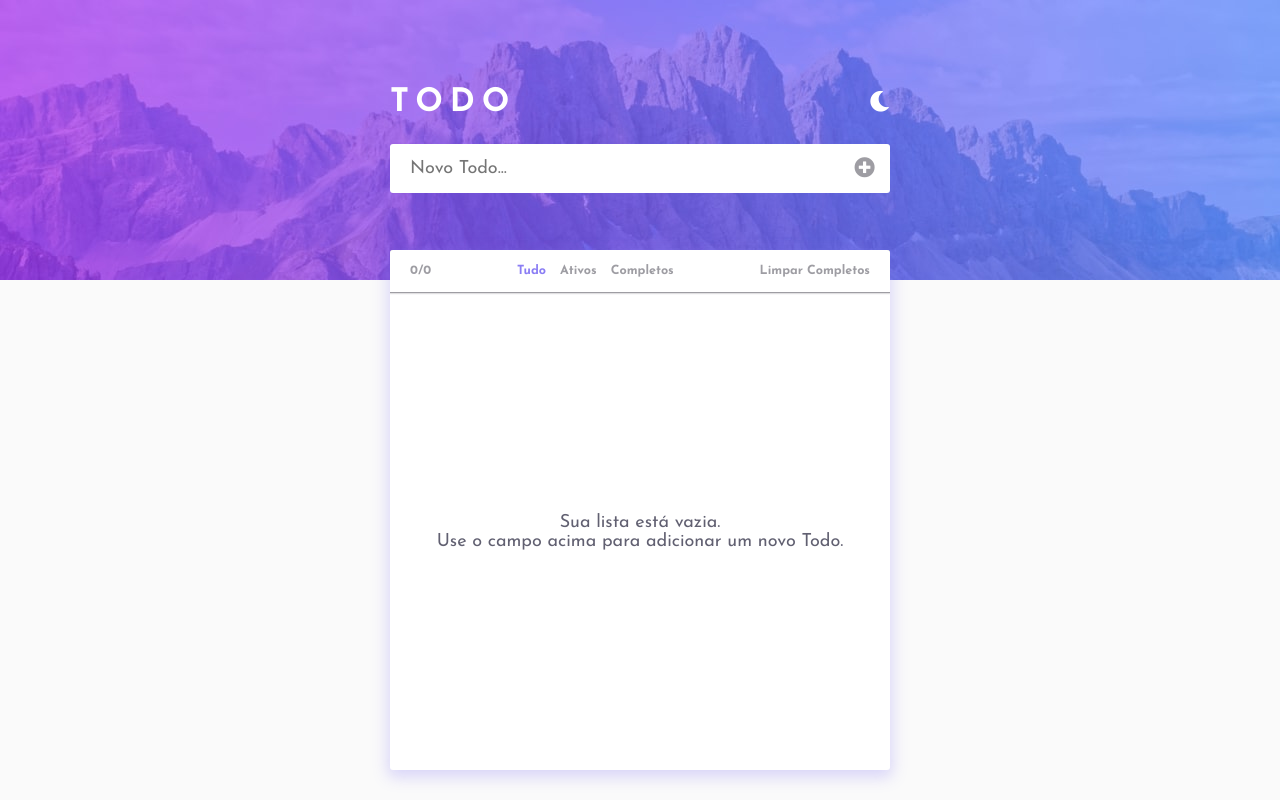
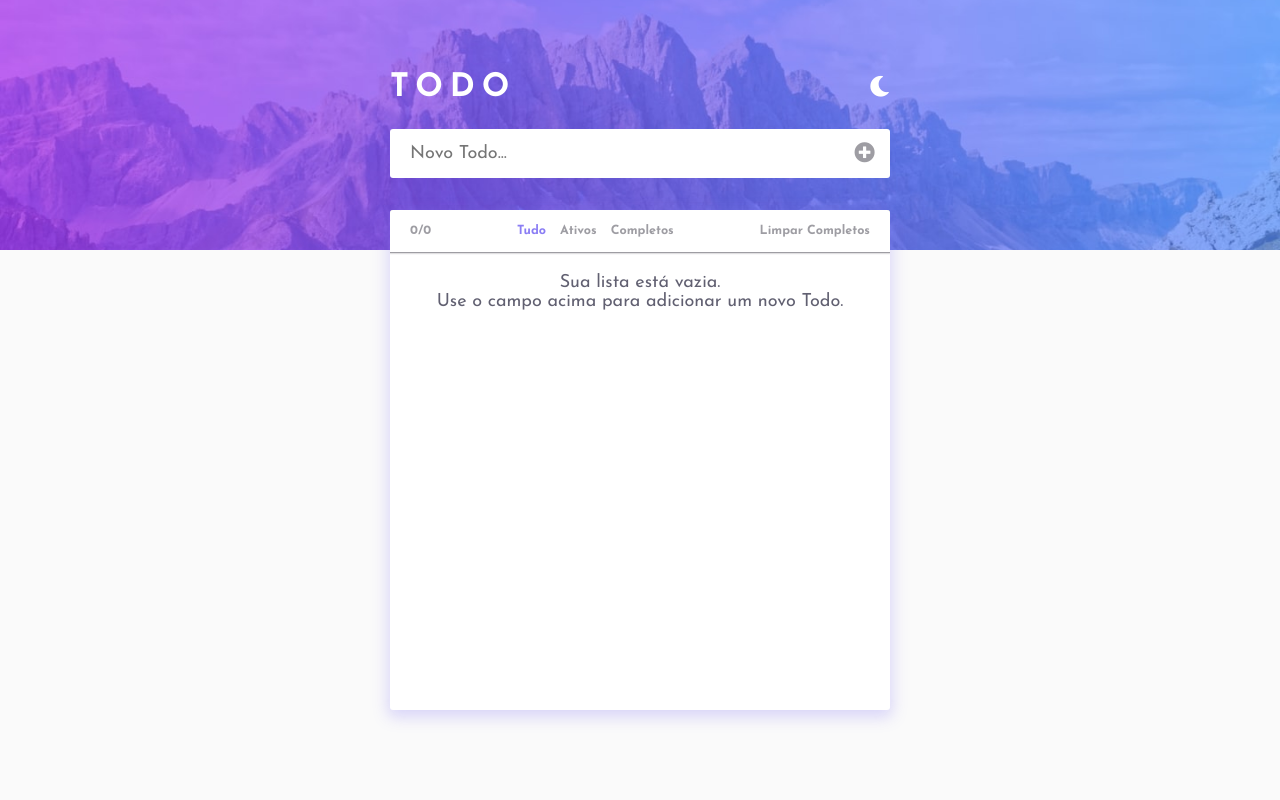
Before and after one commit to filipealvess/todo-app, a Vue app: page / in a window 1280 px wide. Built offline with nearby package versions, Linux system fonts and the light colour scheme.

Commit message:
Fix background image width

```diff
--- a/src/App.vue
+++ b/src/App.vue
@@ -106,6 +106,10 @@
 <style>
   html { font-size: 18px; }
 
+  body {
+    overflow-x: hidden;
+  }
+
   .app {
     --bg: #FAFAFA;
     --bg-items: #FFFFFF;
@@ -113,6 +117,9 @@
     --text-primary-color: #616071;
     --text-secondary-color: #9E9DA3;
 
+    display: flex;
+    flex-direction: column;
+    align-items: center;
     width: 100vw;
     min-height: 100vh;
     background-color: var(--bg);
--- a/src/components/AddTodo.vue
+++ b/src/components/AddTodo.vue
@@ -43,6 +43,7 @@
     padding: 10px 15px;
     background-color: var(--bg-items);
     border-radius: 3px;
+    z-index: 2;
   }
 
   input {
--- a/src/components/Header.vue
+++ b/src/components/Header.vue
@@ -1,6 +1,8 @@
 <template>
   <header>
     <div class="header">
+      <img :src="backgroundImage" />
+
       <div class="logo">
         <h1>TODO</h1>
         <button type="button" @click="$emit('toggle-theme')">
@@ -32,20 +34,29 @@
     computed: {
       iconClass() {
         return this.darkTheme ? 'fa-sun' : 'fa-moon';
-      }
+      },
+      backgroundImage() {
+        return this.darkTheme ?
+          require('../assets/bg-desktop-dark.jpg' ) :
+          require('../assets/bg-desktop-light.jpg');
+      },
     }
   }
 </script>
 
 <style scoped>
   header {
-    height: 35vh;
-    min-height: 200px;
-    background: url('../assets/bg-desktop-light.jpg') left top no-repeat;
+    display: flex;
+    flex-direction: column;
+    align-items: center;
+    position: relative;
+    width: 100%;
+    height: 250px;
+    background-color: #1F1F1F;
   }
 
   .dark header {
-    background: url('../assets/bg-desktop-dark.jpg') left top no-repeat;
+    background-color: #0B0B0C;
   }
 
   .header {
@@ -53,10 +64,19 @@
     flex-direction: column;
     justify-content: center;
     align-items: center;
-    width: 80%;
+    width: calc(100% - 48px);
     max-width: 500px;
     height: 100%;
-    margin: 0 auto;
+    margin: 0 24px;
+  }
+
+  .header img {
+    position: absolute;
+    top: 0;
+    left: 0;
+    height: 100%;
+    width: 100%;
+    object-fit: cover;
   }
 
   .logo {
@@ -65,6 +85,7 @@
     align-items: center;
     width: 100%;
     margin-bottom: 25px;
+    z-index: 2;
   }
 
   h1 {
--- a/src/components/Todos.vue
+++ b/src/components/Todos.vue
@@ -114,15 +114,17 @@
   .todo-list {
     display: flex;
     flex-direction: column;
-    width: 80%;
+    width: calc(100% - 48px);
     max-width: 500px;
-    height: 65vh;
-    margin: 0 auto;
+    max-height: 500px;
+    flex: 1;
+    margin: 0 24px;
     border-radius: 3px;
     background-color: var(--bg-items);
     box-shadow: 0 5px 15px 2px rgb(139 126 244 / 30%);
     overflow: auto;
-    transform: translateY(-30px);
+    transform: translateY(-40px);
+
     /* Barra de Rolagem: Firefox */
     scrollbar-width: thin;
     scrollbar-color: var(--text-secondary-color) transparent;
```
